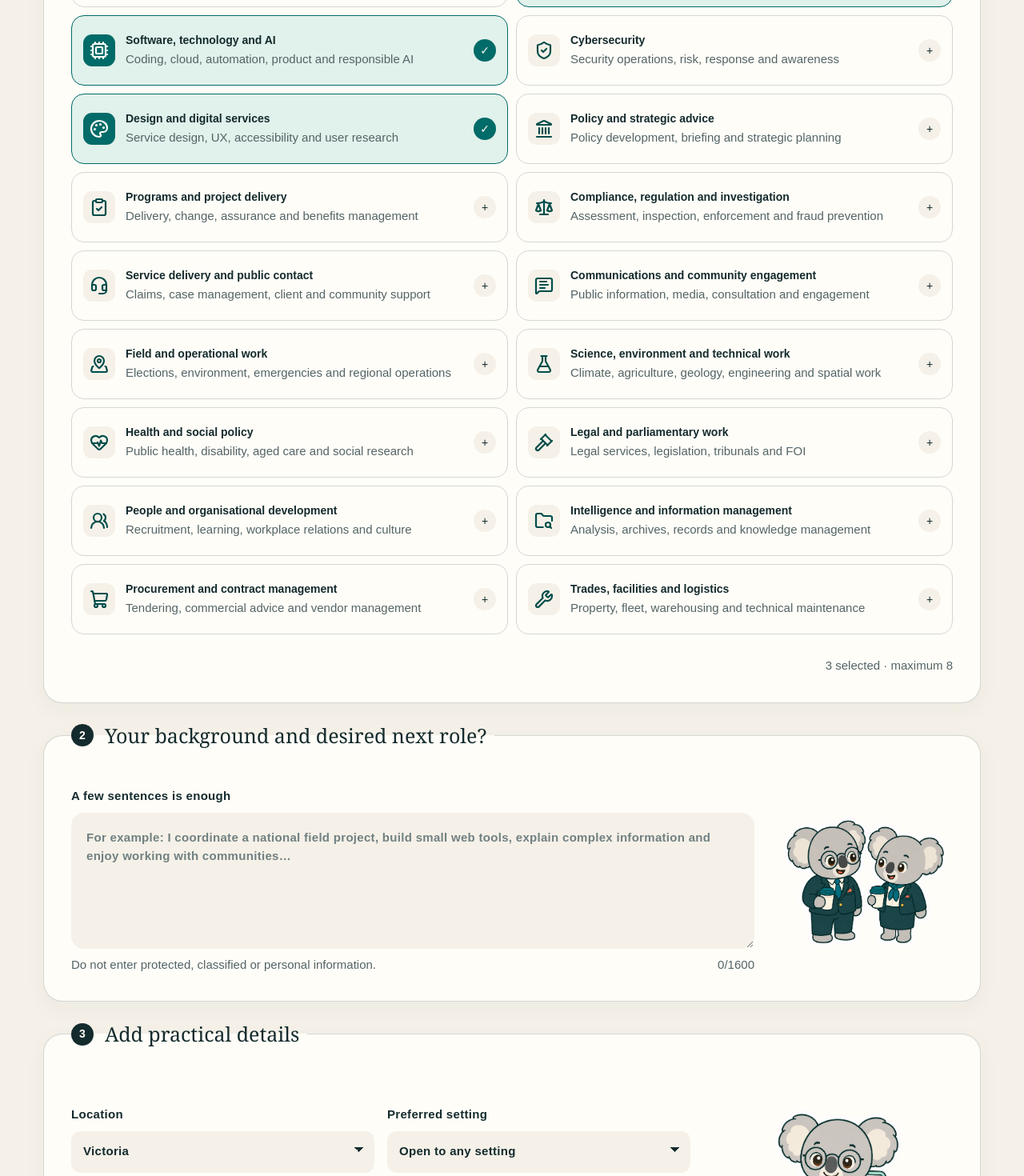
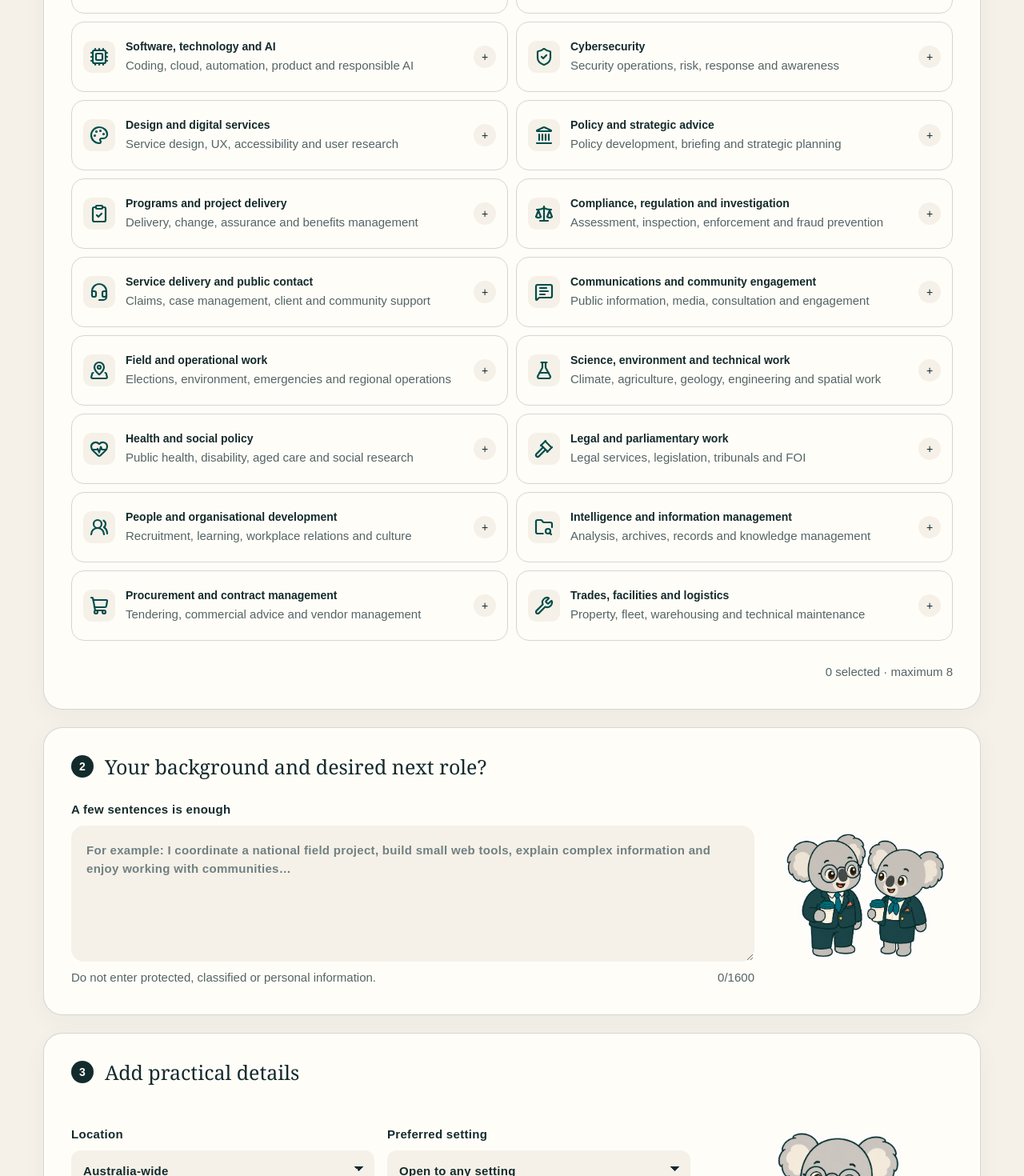
Before and after one commit to bitpixi2/ServiceSwitchboard, a Next.js app: page / in a window 1280 px wide. Shown: the part 1380-2850 px from the top of the page at 80% size. Built offline with nearby package versions, Linux system fonts and the light colour scheme.

Commit message:
Clarify form steps and neutral defaults

```diff
--- a/app/ServiceSwitchboard.tsx
+++ b/app/ServiceSwitchboard.tsx
@@ -75,11 +75,11 @@ type FormState = {
 };
 
 const initialForm: FormState = {
-  interests: ["technology", "design", "data"],
+  interests: [],
   story: "",
-  location: "Victoria",
+  location: "Australia-wide",
   workSetting: "any",
-  employmentStatus: "non_ongoing_aps",
+  employmentStatus: "not_sure",
   citizenshipStatus: "prefer_not_to_say",
 };
 
@@ -440,11 +440,14 @@ export default function ServiceSwitchboard() {
         </div>
 
         <form onSubmit={submit} className="mapper-form">
-          <fieldset className="form-block categories-block">
-            <legend>
+          <section
+            className="form-block categories-block"
+            aria-labelledby="work-interests-heading"
+          >
+            <h2 className="form-step-heading" id="work-interests-heading">
               <span>1</span> What work interests you?
-            </legend>
-            <div className="category-grid">
+            </h2>
+            <div className="category-grid" role="group" aria-labelledby="work-interests-heading">
               {careerCategories.map((category) => {
                 const selected = form.interests.includes(category.id);
                 const CategoryIcon = categoryIcons[category.id] ?? BriefcaseBusiness;
@@ -471,12 +474,15 @@ export default function ServiceSwitchboard() {
             <p className="selection-count" aria-live="polite">
               {form.interests.length} selected · maximum 8
             </p>
-          </fieldset>
+          </section>
 
-          <fieldset className="form-block story-block">
-            <legend>
+          <section
+            className="form-block story-block"
+            aria-labelledby="background-heading"
+          >
+            <h2 className="form-step-heading" id="background-heading">
               <span>2</span> Your background and desired next role?
-            </legend>
+            </h2>
             <div className="form-illustration-layout story-layout">
               <div>
                 <label htmlFor="your-story">
@@ -502,12 +508,15 @@ export default function ServiceSwitchboard() {
                 alt="Two koala colleagues discussing career options over coffee"
               />
             </div>
-          </fieldset>
+          </section>
 
-          <fieldset className="form-block details-block">
-            <legend>
+          <section
+            className="form-block details-block"
+            aria-labelledby="practical-details-heading"
+          >
+            <h2 className="form-step-heading" id="practical-details-heading">
               <span>3</span> Add practical details
-            </legend>
+            </h2>
             <div className="form-illustration-layout details-layout">
               <div>
                 <div className="details-grid">
@@ -596,7 +605,7 @@ export default function ServiceSwitchboard() {
                 alt="Ollie the Koala with his paws in his high-vis vest pockets beside a utility ute"
               />
             </div>
-          </fieldset>
+          </section>
 
           {error && (
             <div className="form-error" role="alert">
--- a/app/globals.css
+++ b/app/globals.css
@@ -380,17 +380,18 @@ main {
   padding: 34px;
 }
 
-.form-block legend {
+.form-step-heading {
   align-items: center;
   display: flex;
   font-family: Georgia, "Times New Roman", serif;
   font-size: 25px;
   font-weight: 500;
   gap: 14px;
-  padding: 0 10px 0 0;
-}
-
-.form-block legend > span {
+  line-height: 1.15;
+  margin: 0 0 28px;
+}
+
+.form-step-heading > span {
   align-items: center;
   background: var(--ink);
   border-radius: 50%;
@@ -409,7 +410,7 @@ main {
   display: grid;
   gap: 10px;
   grid-template-columns: repeat(2, minmax(0, 1fr));
-  margin-top: 12px;
+  margin-top: 0;
 }
 
 .category-card {
@@ -545,7 +546,7 @@ main {
   display: grid;
   gap: 28px;
   grid-template-columns: minmax(0, 1fr) 220px;
-  margin-top: 12px;
+  margin-top: 0;
 }
 
 .form-sticker {
@@ -1555,7 +1556,7 @@ footer span {
   .hero {
     gap: 24px;
     min-height: auto;
-    padding: 0 16px 54px;
+    padding: 0 16px 32px;
   }
 
   .hero::before {
@@ -1647,6 +1648,7 @@ footer span {
 
   .mapper-intro {
     justify-content: center;
+    margin-top: -12px;
   }
 
   .section-sticker {
@@ -1671,7 +1673,7 @@ footer span {
 
   .mapper-section {
     padding-bottom: 76px;
-    padding-top: 32px;
+    padding-top: 0;
   }
 
   .results-section,
@@ -1695,11 +1697,11 @@ footer span {
     padding: 22px 16px;
   }
 
-  .form-block legend {
+  .form-step-heading {
     align-items: flex-start;
     font-size: 21px;
     line-height: 1.15;
-    max-width: calc(100vw - 64px);
+    margin-bottom: 22px;
   }
 
   .category-grid,
@@ -1845,7 +1847,7 @@ footer span {
 /* Keep supporting text readable on small screens and at normal browser zoom. */
 .brand small,
 .kicker,
-.form-block legend > span,
+.form-step-heading > span,
 .category-mark,
 .map-source-node small,
 .agency-nodes small,
```
Also changed, not shown: 1 other file (tests, documents, lock files or other folders).
